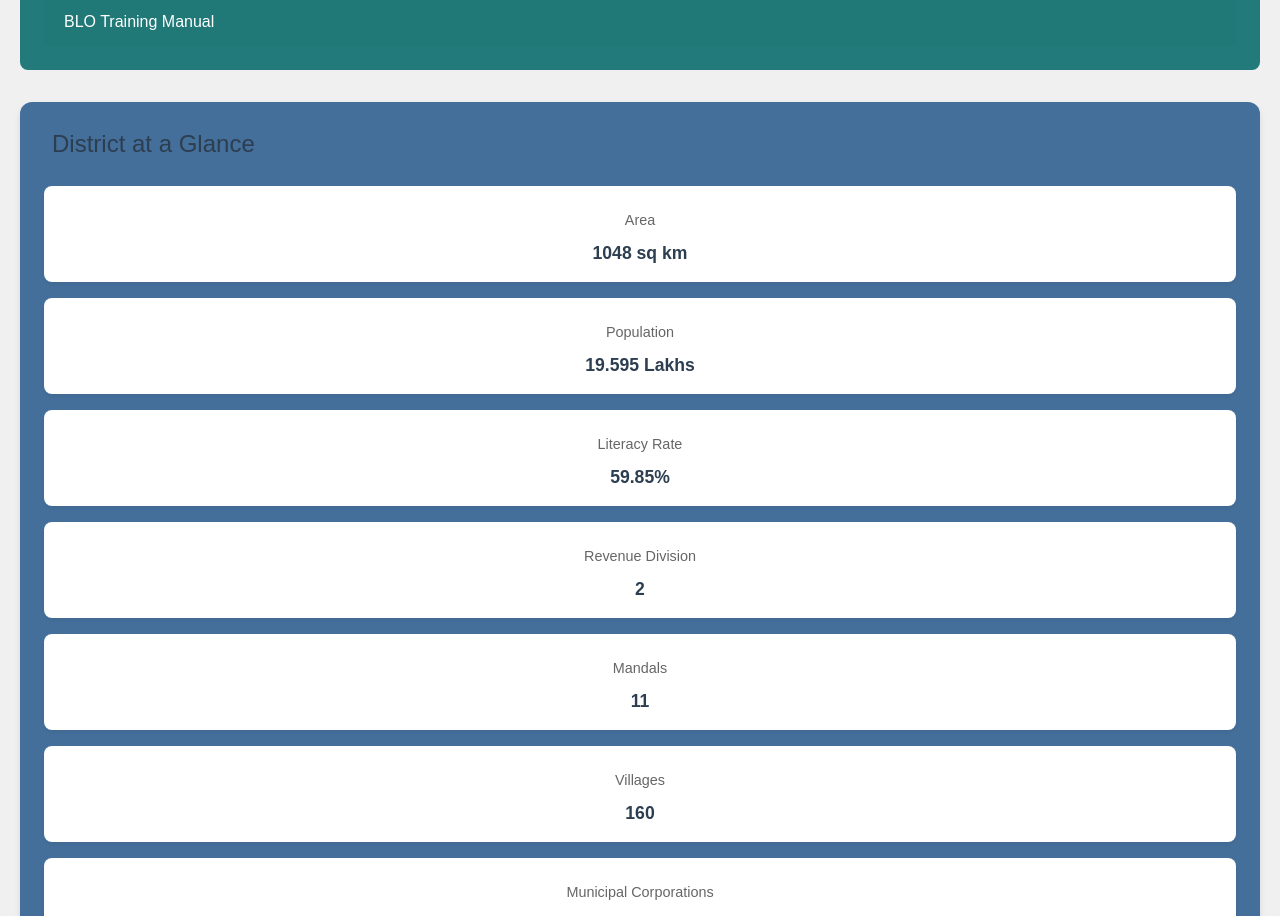
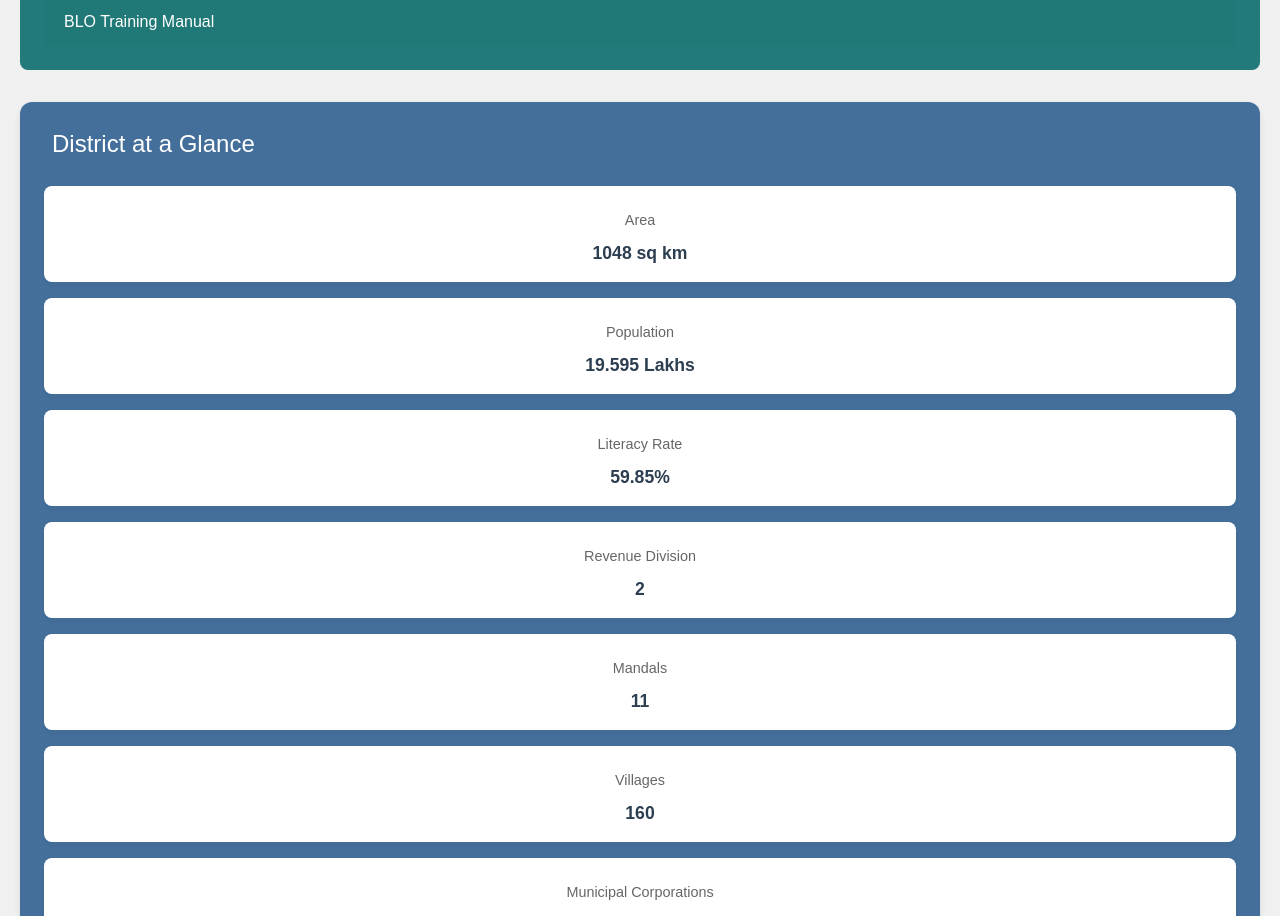
Before and after one commit to Dileepganta/Vizag_website, a React (Vite) app: page / in a window 1280 px wide. Shown: the part 1780-2696 px from the top of the page. Built offline with nearby package versions, Linux system fonts and the light colour scheme.

Commit message:
Update District.css

```diff
--- a/src/styles/District.css
+++ b/src/styles/District.css
@@ -7,7 +7,7 @@
 }
 
 .district-title {
-    color: #2c3e50;
+    color: white;
     font-size: 1.5rem;
     margin-bottom: 1.5rem;
     display: flex;
```
